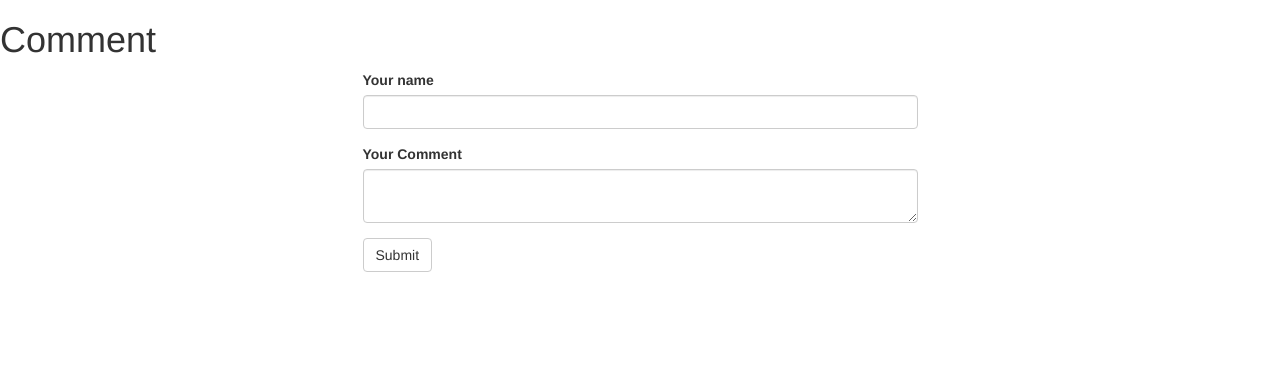
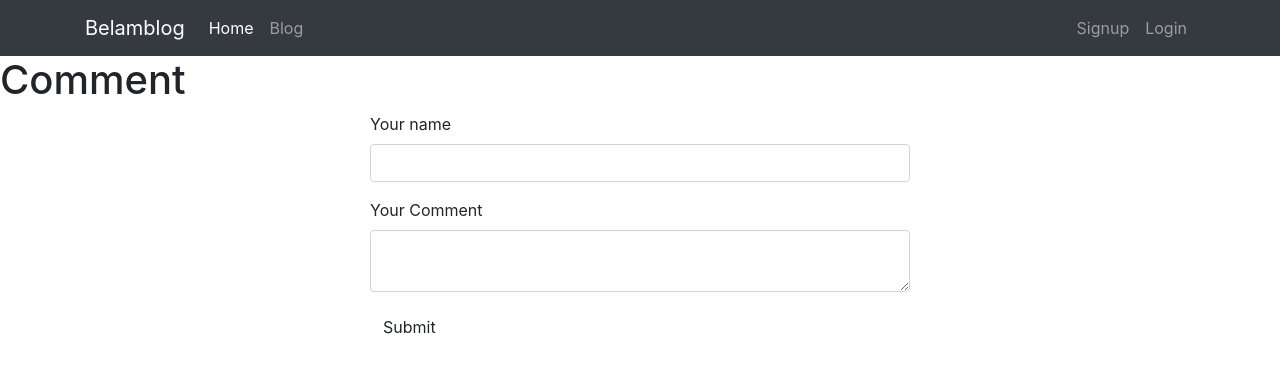
Before and after one commit to Bella-Amandine/my-blog, a Flask app: page /blog/comment/1 in a window 1280 px wide. Shown: the top 373 px of the page. Run offline with Flask 2, Linux system fonts and the light colour scheme; some libraries are stand-ins or nearby versions.

Commit message:
Add navbar.html

```diff
--- a/app/templates/base.html
+++ b/app/templates/base.html
@@ -1,14 +1,41 @@
-{% extends 'bootstrap/base.html' %}
+
 <!DOCTYPE html>
 <html lang="en">
 <head>
     <meta charset="UTF-8">
     <meta name="viewport" content="width=device-width, initial-scale=1.0">
+
+    <link
+      rel="stylesheet"
+      href="https://pro.fontawesome.com/releases/v5.10.0/css/all.css"
+      integrity="sha384-AYmEC3Yw5cVb3ZcuHtOA93w35dYTsvhLPVnYs9eStHfGJvOvKxVfELGroGkvsg+p"
+      crossorigin="anonymous"
+    />
+    <link
+      rel="stylesheet"
+      href="https://stackpath.bootstrapcdn.com/bootstrap/4.4.1/css/bootstrap.min.css"
+      integrity="sha384-Vkoo8x4CGsO3+Hhxv8T/Q5PaXtkKtu6ug5TOeNV6gBiFeWPGFN9MuhOf23Q9Ifjh"
+      crossorigin="anonymous"
+    />
+    <link
+      rel="stylesheet"
+      href="https://cdnjs.cloudflare.com/ajax/libs/ekko-lightbox/5.3.0/ekko-lightbox.css"
+      integrity="sha256-HAaDW5o2+LelybUhfuk0Zh2Vdk8Y2W2UeKmbaXhalfA="
+      crossorigin="anonymous"
+    />
+    <link rel="stylesheet" href="{{url_for('static', filename='css/styles.css')}}" />
+
     <title>Document</title>
 </head>
 <body>
+    {% block navbar %}
+        {% include 'navbar.html' %}
+    {% endblock%}
+
     {% block content %}
 
     {% endblock%}
+
+
 </body>
 </html>
--- /dev/null
+++ b/app/templates/navbar.html
@@ -0,0 +1,31 @@
+<nav class="navbar navbar-expand-sm navbar-dark bg-dark">
+    <div class="container">
+      <a href="#index.html" class="navbar-brand">Belamblog</a>
+      <button
+        class="navbar-toggler"
+        data-toggle="collapse"
+        data-target="#navbarCollapse"
+      >
+        <span class="navbar-toggler-icon"></span>
+      </button>
+      <div id="navbarCollapse" class="collapse navbar-collapse">
+        <ul class="navbar-nav">
+          <li class="nav-item active">
+            <a href="index.html" class="nav-link">Home</a>
+          </li>
+          <li class="nav-item">
+            <a href="blog.html" class="nav-link">Blog</a>
+          </li>
+        </ul>
+
+        <ul class="navbar-nav ml-auto">
+          <li class="nav-item">
+            <a href="index.html" class="nav-link">Signup</a>
+          </li>
+          <li class="nav-item">
+            <a href="blog.html" class="nav-link">Login</a>
+          </li>
+        </ul>
+      </div>
+    </div>
+  </nav>
--- a/manage.py
+++ b/manage.py
@@ -4,7 +4,7 @@ from app.models import Writer, Blog, Comment
 from flask_migrate import Migrate, MigrateCommand
 
 #Creating app instance
-app = create_app('production')
+app = create_app('development')
 
 manager = Manager(app)
 manager.add_command('server', Server)
```
